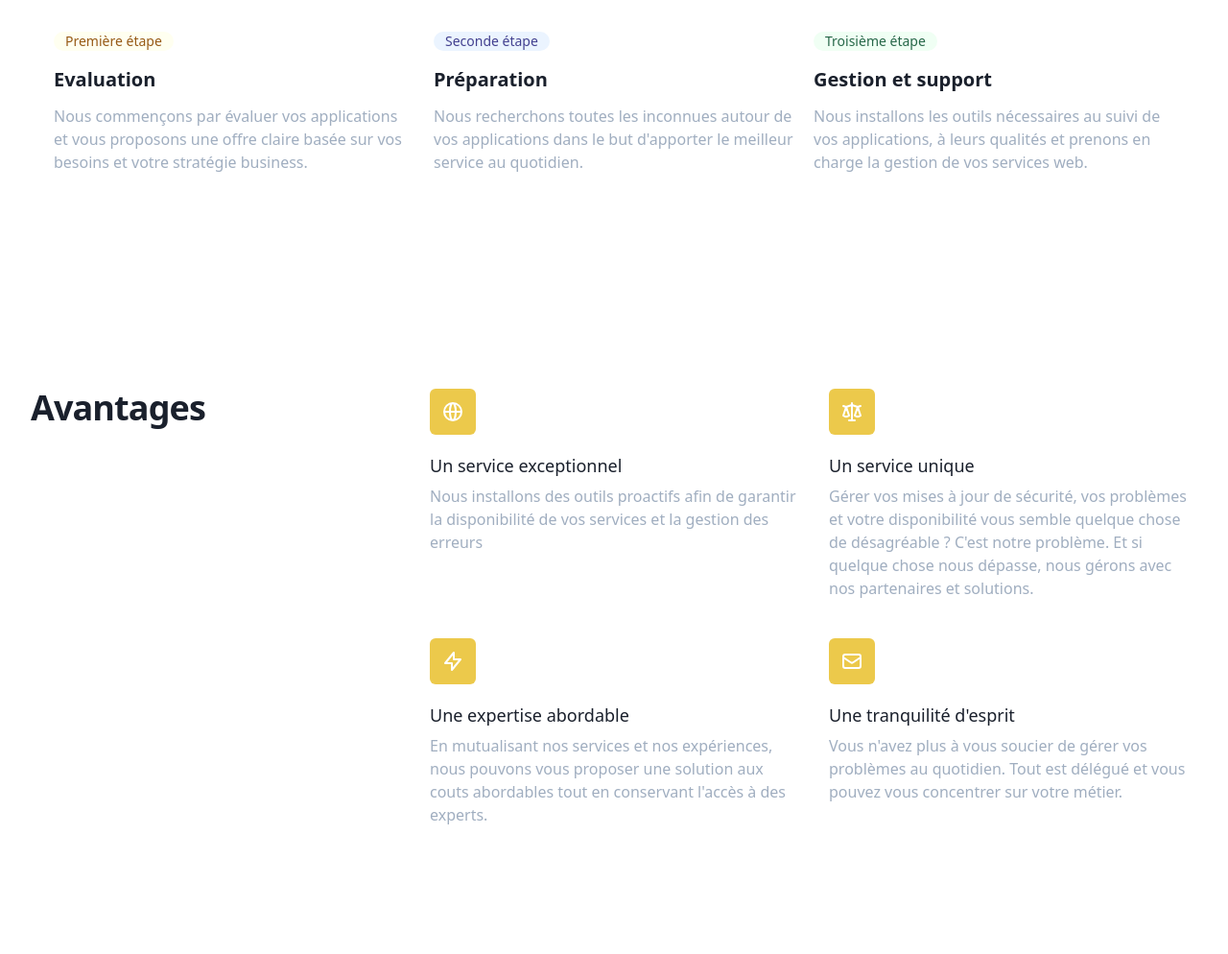
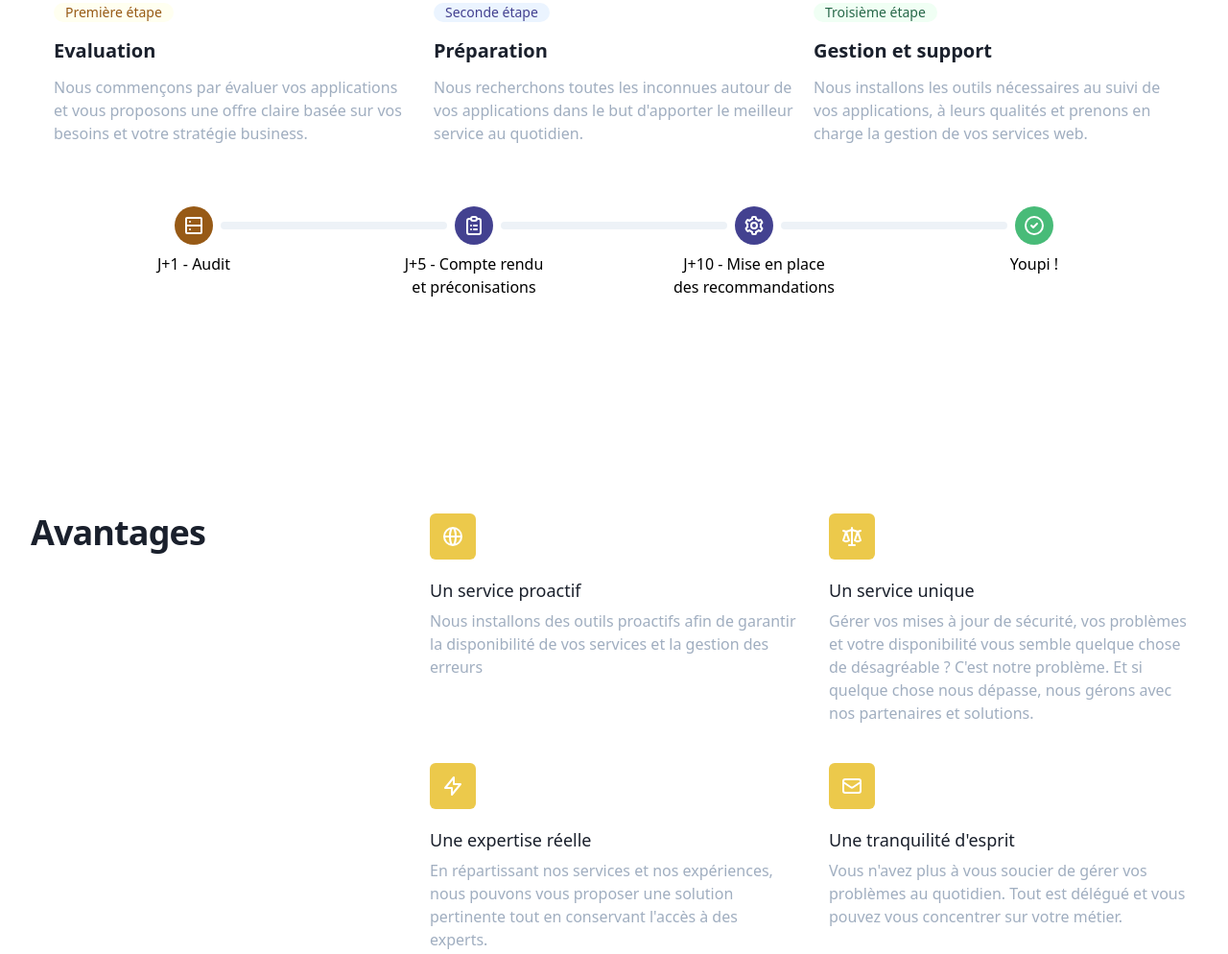
Before and after one commit to vanoix/msp.vanoix.com, a website with bundled scripts: page public/index.html in a window 1280 px wide. Shown: the part 1047-2041 px from the top of the page at 96% size. Built offline with nearby package versions, Linux system fonts and the light colour scheme; files whose address does not match are found by name.

Commit message:
add timeline

```diff
--- a/public/index.html
+++ b/public/index.html
@@ -40,9 +40,8 @@
                     <span class="text-yellow-400">une équipe web tout-en-un</span>
                 </h2>
                 <p class="mt-3 max-w-md mx-auto text-base text-gray-500 sm:text-lg md:mt-5 md:text-xl md:max-w-3xl">
-                    Vanoix propose un service web géré à distance pour les petites et moyennes entreprises.
-                    Vous bénéficierez de votre propre directeur technique et de l'accès à une équipe d'experts, le tout pour une fraction
-                    du cout de l'embauche d'une telle équipe.
+                    Vanoix propose un service de tierce maintenance applicative à distance pour les petites et moyennes entreprises.
+                    Vous bénéficierez de votre propre directeur technique et de l'accès à une équipe d'experts.
                 </p>
                 <div class="mt-5 max-w-md mx-auto sm:flex sm:justify-center md:mt-8">
                     <div class="rounded-md shadow">
@@ -106,6 +105,86 @@
                 </p>
             </div>
         </div>
+
+        <div class="w-full pt-16">
+            <div class="flex">
+                <div class="w-1/4">
+                    <div class="relative mb-2">
+                        <div class="w-10 h-10 mx-auto bg-yellow-800 rounded-full text-lg text-white flex items-center">
+          <span class="text-center text-white w-full">
+            <svg class="w-full fill-current" xmlns="http://www.w3.org/2000/svg" viewBox="0 0 24 24" width="24" height="24">
+              <path class="heroicon-ui" d="M5 3h14a2 2 0 0 1 2 2v14a2 2 0 0 1-2 2H5a2 2 0 0 1-2-2V5c0-1.1.9-2 2-2zm14 8V5H5v6h14zm0 2H5v6h14v-6zM8 9a1 1 0 1 1 0-2 1 1 0 0 1 0 2zm0 8a1 1 0 1 1 0-2 1 1 0 0 1 0 2z"/>
+            </svg>
+          </span>
+                        </div>
+                    </div>
+
+                    <div class="text-xs text-center md:text-base">
+                        J+1 - Audit
+                    </div>
+                </div>
+
+                <div class="w-1/4">
+                    <div class="relative mb-2">
+                        <div class="absolute flex align-center items-center align-middle content-center" style="width: calc(100% - 2.5rem - 1rem); top: 50%; transform: translate(-50%, -50%)">
+                            <div class="w-full bg-gray-200 rounded items-center align-middle align-center flex-1">
+                                <div class="w-0 bg-green-300 py-1 rounded" style="width: 0%;"></div>
+                            </div>
+                        </div>
+
+                        <div class="w-10 h-10 mx-auto bg-indigo-800 rounded-full text-lg text-white flex items-center">
+                          <span class="text-center text-white w-full">
+                              <svg class="w-full h-6" fill="none" stroke="currentColor" viewBox="0 0 24 24" xmlns="http://www.w3.org/2000/svg">
+                                  <path stroke-linecap="round" stroke-linejoin="round" stroke-width="2" d="M9 5H7a2 2 0 00-2 2v12a2 2 0 002 2h10a2 2 0 002-2V7a2 2 0 00-2-2h-2M9 5a2 2 0 002 2h2a2 2 0 002-2M9 5a2 2 0 012-2h2a2 2 0 012 2m-3 7h3m-3 4h3m-6-4h.01M9 16h.01"></path>
+                              </svg>
+                          </span>
+                        </div>
+                    </div>
+
+                    <div class="text-xs text-center md:text-base">J+5 - Compte rendu <br>et préconisations</div>
+                </div>
+
+                <div class="w-1/4">
+                    <div class="relative mb-2">
+                        <div class="absolute flex align-center items-center align-middle content-center" style="width: calc(100% - 2.5rem - 1rem); top: 50%; transform: translate(-50%, -50%)">
+                            <div class="w-full bg-gray-200 rounded items-center align-middle align-center flex-1">
+                                <div class="w-0 bg-green-300 py-1 rounded" style="width: 0%;"></div>
+                            </div>
+                        </div>
+
+                        <div class="w-10 h-10 mx-auto bg-indigo-800 rounded-full text-lg text-white flex items-center">
+          <span class="text-center text-white w-full">
+            <svg class="w-full fill-current" xmlns="http://www.w3.org/2000/svg" viewBox="0 0 24 24" width="24" height="24">
+              <path class="heroicon-ui" d="M9 4.58V4c0-1.1.9-2 2-2h2a2 2 0 0 1 2 2v.58a8 8 0 0 1 1.92 1.11l.5-.29a2 2 0 0 1 2.74.73l1 1.74a2 2 0 0 1-.73 2.73l-.5.29a8.06 8.06 0 0 1 0 2.22l.5.3a2 2 0 0 1 .73 2.72l-1 1.74a2 2 0 0 1-2.73.73l-.5-.3A8 8 0 0 1 15 19.43V20a2 2 0 0 1-2 2h-2a2 2 0 0 1-2-2v-.58a8 8 0 0 1-1.92-1.11l-.5.29a2 2 0 0 1-2.74-.73l-1-1.74a2 2 0 0 1 .73-2.73l.5-.29a8.06 8.06 0 0 1 0-2.22l-.5-.3a2 2 0 0 1-.73-2.72l1-1.74a2 2 0 0 1 2.73-.73l.5.3A8 8 0 0 1 9 4.57zM7.88 7.64l-.54.51-1.77-1.02-1 1.74 1.76 1.01-.17.73a6.02 6.02 0 0 0 0 2.78l.17.73-1.76 1.01 1 1.74 1.77-1.02.54.51a6 6 0 0 0 2.4 1.4l.72.2V20h2v-2.04l.71-.2a6 6 0 0 0 2.41-1.4l.54-.51 1.77 1.02 1-1.74-1.76-1.01.17-.73a6.02 6.02 0 0 0 0-2.78l-.17-.73 1.76-1.01-1-1.74-1.77 1.02-.54-.51a6 6 0 0 0-2.4-1.4l-.72-.2V4h-2v2.04l-.71.2a6 6 0 0 0-2.41 1.4zM12 16a4 4 0 1 1 0-8 4 4 0 0 1 0 8zm0-2a2 2 0 1 0 0-4 2 2 0 0 0 0 4z"/>
+            </svg>
+          </span>
+                        </div>
+                    </div>
+
+                    <div class="text-xs text-center md:text-base">J+10 - Mise en place <br>des recommandations</div>
+                </div>
+
+                <div class="w-1/4">
+                    <div class="relative mb-2">
+                        <div class="absolute flex align-center items-center align-middle content-center" style="width: calc(100% - 2.5rem - 1rem); top: 50%; transform: translate(-50%, -50%)">
+                            <div class="w-full bg-gray-200 rounded items-center align-middle align-center flex-1">
+                                <div class="w-0 bg-green-300 py-1 rounded" style="width: 0%;"></div>
+                            </div>
+                        </div>
+
+                        <div class="w-10 h-10 mx-auto bg-green-500 rounded-full text-lg text-white flex items-center">
+          <span class="text-center text-white w-full">
+            <svg class="w-full fill-current" xmlns="http://www.w3.org/2000/svg" viewBox="0 0 24 24" width="24" height="24">
+              <path class="heroicon-ui" d="M12 22a10 10 0 1 1 0-20 10 10 0 0 1 0 20zm0-2a8 8 0 1 0 0-16 8 8 0 0 0 0 16zm-2.3-8.7l1.3 1.29 3.3-3.3a1 1 0 0 1 1.4 1.42l-4 4a1 1 0 0 1-1.4 0l-2-2a1 1 0 0 1 1.4-1.42z"/>
+            </svg>
+          </span>
+                        </div>
+                    </div>
+
+                    <div class="text-xs text-center md:text-base">Youpi !</div>
+                </div>
+            </div>
+        </div>
     </div>
 </div>
 
@@ -125,7 +204,7 @@
                         </svg>
                     </div>
                     <div class="mt-5">
-                        <h4 class="text-lg leading-6 font-medium text-gray-900">Un service exceptionnel</h4>
+                        <h4 class="text-lg leading-6 font-medium text-gray-900">Un service proactif</h4>
                         <p class="mt-2 text-base leading-6 text-gray-500">
                             Nous installons des outils proactifs afin de garantir la disponibilité de vos services
                             et la gestion des erreurs
@@ -154,10 +233,10 @@
                         </svg>
                     </div>
                     <div class="mt-5">
-                        <h4 class="text-lg leading-6 font-medium text-gray-900">Une expertise abordable</h4>
+                        <h4 class="text-lg leading-6 font-medium text-gray-900">Une expertise réelle</h4>
                         <p class="mt-2 text-base leading-6 text-gray-500">
-                            En mutualisant nos services et nos expériences, nous pouvons vous proposer une solution aux
-                            couts abordables tout en conservant l'accès à des experts.
+                            En répartissant nos services et nos expériences, nous pouvons vous proposer une solution pertinente
+                            tout en conservant l'accès à des experts.
                         </p>
                     </div>
                 </div>
```
